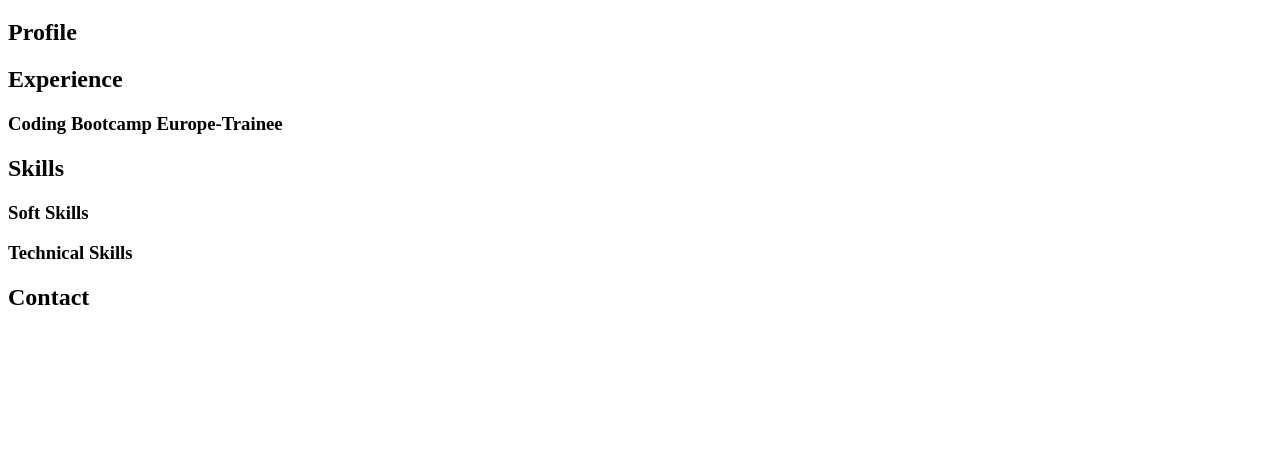
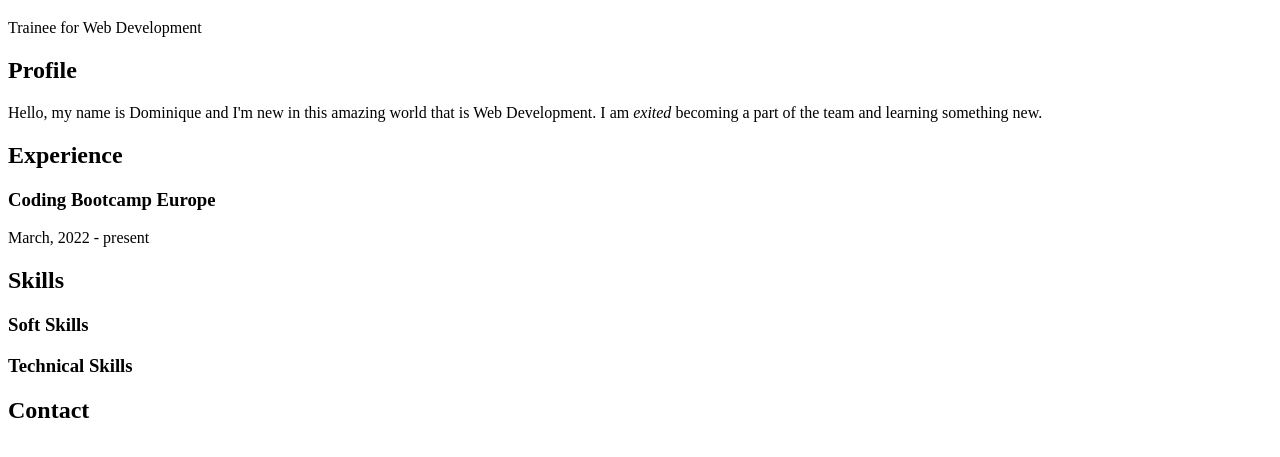
Before and after one commit to DominiqueCzok/html-starter, a plain HTML site: page index.html in a window 1280 px wide. Shown: the part 61-518 px from the top of the page. Drawn offline with Linux system fonts and the light colour scheme.

Commit message:
initial commit

```diff
--- a/index.html
+++ b/index.html
@@ -12,15 +12,22 @@
 <body>
     <header>
         <h1>Dominique Czok</h1>
+        <p>Trainee for Web Development</p>
     </header>
     <main>
         <article>
             <h2>Profile</h2>
+            <p>
+                Hello, my name is Dominique and I'm new in this amazing world that is Web Development. I am <em>exited</em> becoming a part of the team and learning something new.
+            </p>
         </article>
         <article>
             <h2>Experience</h2>
             <section>
-                <h3>Coding Bootcamp Europe-Trainee</h3>
+                <header>
+                <h3>Coding Bootcamp Europe</h3>
+                <p>March, 2022 - present</p>
+                </header>
             </section>
         </article>
         <article>
```
